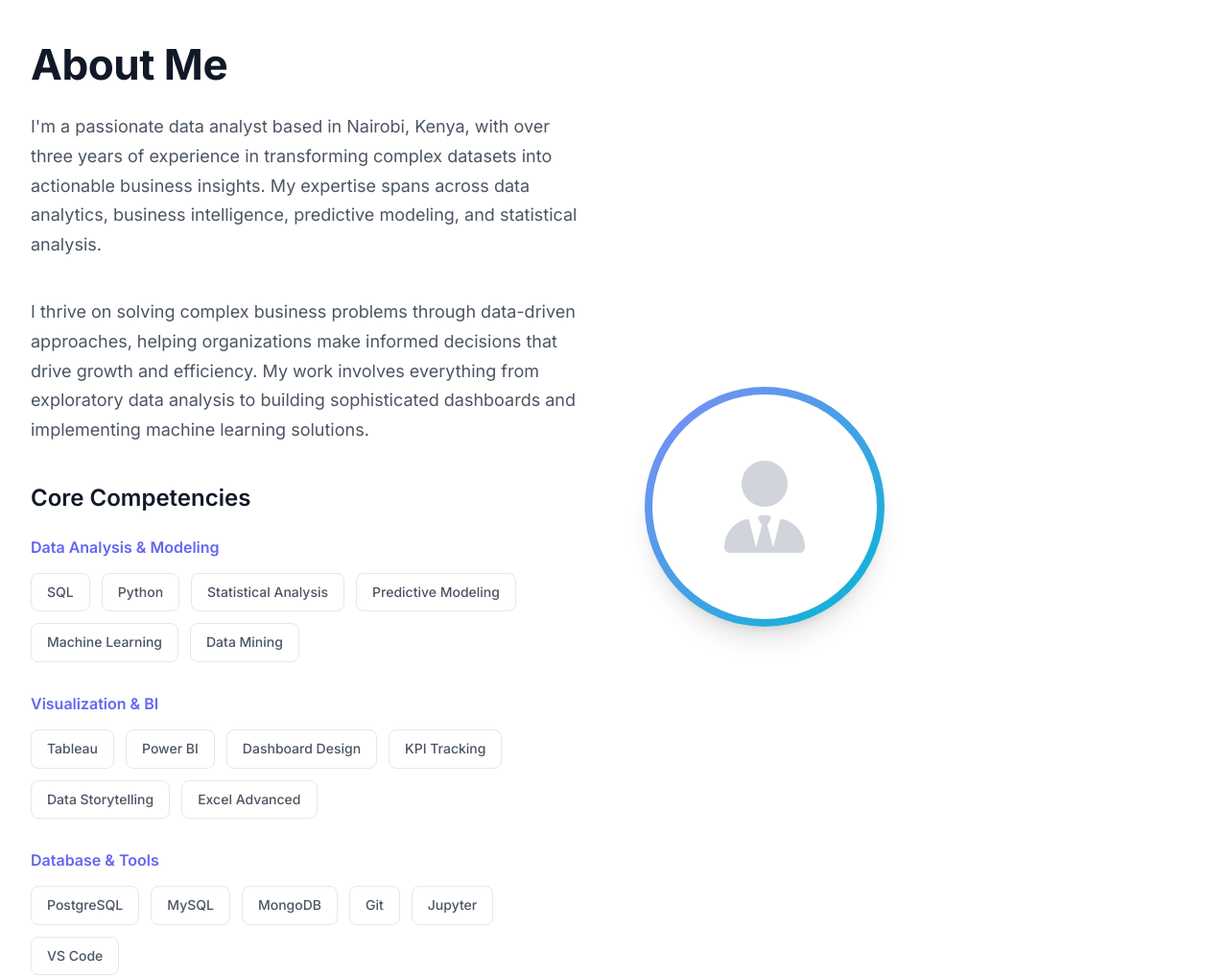
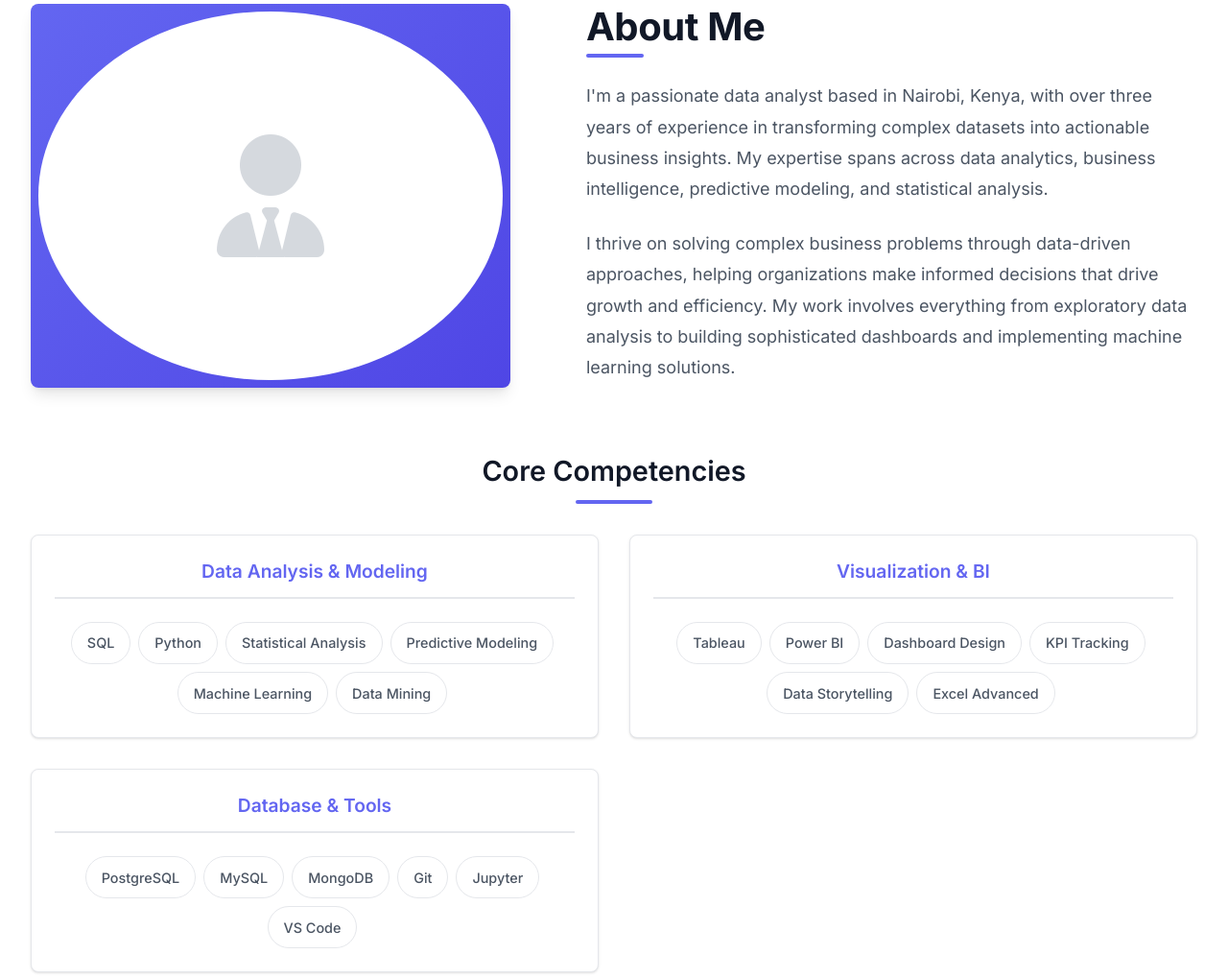
Before and after one commit to kapombe-k/portfolio-template, a plain HTML site: page index.html in a window 1280 px wide. Shown: the part 1936-2955 px from the top of the page at 96% size. Drawn offline with Linux system fonts and the light colour scheme.

Commit message:
fixed image layout and arrangement

```diff
--- a/css/styles.css
+++ b/css/styles.css
@@ -1,4 +1,4 @@
-        /* Modern CSS Reset & Variables */
+/* Modern CSS Reset & Variables */
         :root {
             /* Sophisticated Color Palette */
             --primary: #6366f1;
@@ -476,6 +476,7 @@
         .project-content h3 {
             margin-bottom: 0.75rem;
             color: var(--text-primary);
+            font-size: 1.25rem;
         }
 
         .project-content p {
@@ -505,73 +506,161 @@
             gap: 0.75rem;
         }
 
-        /* About Section */
+        /* About Section - FIXED IMAGE ABOVE COMPETENCIES */
         .about-content {
             display: grid;
-            grid-template-columns: 1fr 1fr;
-            gap: 4rem;
+            grid-template-columns: 1fr 1.2fr;
+            grid-template-rows: auto auto;
+            gap: 3rem;
+            align-items: start;
+        }
+
+        .about-image {
+            grid-column: 1 / 2;
+            grid-row: 1 / 2;
+            position: relative;
+            align-self: start;
+        }
+
+        .about-image .image-placeholder {
+            width: 500px;
+            height: 400px;
+            background: linear-gradient(135deg, var(--primary), var(--primary-dark));
+            border-radius: var(--border-radius);
+            display: flex;
+            justify-content: center;
             align-items: center;
+            color: white;
+            box-shadow: var(--shadow-lg);
+        }
+
+        .about-image .image-placeholder i {
+            font-size: 8rem;
+            opacity: 0.9;
+        }
+
+        .about-text {
+            grid-column: 2 / 3;
+            grid-row: 1 / 2;
+            align-self: start;
         }
 
         .about-text h2 {
             margin-bottom: 1.5rem;
+            font-size: 2.5rem;
+            color: var(--text-primary);
+            position: relative;
+            padding-bottom: 0.5rem;
+        }
+
+        .about-text h2::after {
+            content: '';
+            position: absolute;
+            bottom: 0;
+            left: 0;
+            width: 60px;
+            height: 4px;
+            background: var(--primary);
+            border-radius: 2px;
         }
 
         .about-text > p {
             font-size: 1.125rem;
-            margin-bottom: 2.5rem;
+            margin-bottom: 1.5rem;
+            color: var(--text-secondary);
+            line-height: 1.8;
         }
 
         .skills {
-            margin-top: 2rem;
+            margin-top: 0; /* Remove extra margin so competencies are directly below */
+            grid-column: 1 / -1;
+            grid-row: 2 / 3;
         }
 
         .skills h3 {
-            margin-bottom: 1.5rem;
+            margin-bottom: 2rem;
             color: var(--text-primary);
+            font-size: 1.8rem;
+            text-align: center;
+            position: relative;
+            padding-bottom: 1rem;
+        }
+
+        .skills h3::after {
+            content: '';
+            position: absolute;
+            bottom: 0;
+            left: 50%;
+            transform: translateX(-50%);
+            width: 80px;
+            height: 4px;
+            background: var(--primary);
+            border-radius: 2px;
         }
 
         .skills-categories {
             display: grid;
+            grid-template-columns: repeat(auto-fit, minmax(400px, 1fr));
             gap: 2rem;
         }
 
+        .skill-category {
+            background: var(--surface);
+            padding: 1.5rem;
+            border-radius: var(--border-radius);
+            box-shadow: var(--shadow);
+            transition: var(--transition);
+            border: 1px solid var(--border);
+            flex: 1;
+            max-width: 700px;
+            max-height: 500px;
+            display: flex;
+            flex-direction: column;
+            justify-content: flex-start;
+            overflow: hidden;
+        }
+
+        .skill-category:hover {
+            transform: translateY(-5px);
+            box-shadow: var(--shadow-md);
+        }
+
         .skill-category h4 {
-            margin-bottom: 1rem;
+            margin-bottom: 1.5rem;
             color: var(--primary);
-            font-size: 1rem;
+            font-size: 1.2rem;
+            text-align: center;
+            padding-bottom: 0.8rem;
+            border-bottom: 2px solid var(--border);
         }
 
         .skill-tags {
             display: flex;
             flex-wrap: wrap;
-            gap: 0.75rem;
+            gap: 0.5rem;
+            justify-content: center;
+            margin-top: auto;
+            overflow-y: auto;
+            max-height: 100px;
+            padding-right: 5px;
         }
 
         .skill-tags span {
-            padding: 0.5rem 1rem;
+            padding: 0.6rem 1rem;
             background: var(--background);
             border: 1px solid var(--border);
             color: var(--text-secondary);
-            border-radius: var(--border-radius);
-            font-size: 0.875rem;
+            border-radius: 50px;
+            font-size: 0.9rem;
             font-weight: 500;
             transition: var(--transition);
         }
 
         .skill-tags span:hover {
             border-color: var(--primary);
-            color: var(--primary);
-            transform: translateY(-1px);
-        }
-
-        .about-image .image-placeholder {
-            width: 250px;
-            height: 250px;
-        }
-
-        .about-image .image-placeholder i {
-            font-size: 6rem;
+            background: var(--primary);
+            color: white;
+            transform: translateY(-2px);
         }
 
         /* Contact Section */
@@ -796,15 +885,20 @@
             }
 
             .about-image .image-placeholder {
-                width: 180px;
-                height: 180px;
+                width: 100%;
+                height: 280px;
+                transform: none;
             }
 
             .about-image .image-placeholder i {
-                font-size: 4rem;
+                font-size: 5rem;
             }
 
             .projects-grid {
+                grid-template-columns: 1fr;
+            }
+
+            .skills-categories {
                 grid-template-columns: 1fr;
             }
 
@@ -830,6 +924,14 @@
 
             .hero-buttons {
                 width: 100%;
+            }
+
+            .about-text h2 {
+                font-size: 2rem;
+            }
+
+            .skill-category {
+                padding: 1.2rem;
             }
         }
 
--- a/index.html
+++ b/index.html
@@ -139,11 +139,17 @@
     <section id="about" class="about">
         <div class="container">
             <div class="about-content">
+                <div class="about-image">
+                    <div class="image-placeholder">
+                        <i class="fas fa-user-tie"></i>
+                    </div>
+                </div>
                 <div class="about-text">
                     <h2>About Me</h2>
                     <p>I'm a passionate data analyst based in Nairobi, Kenya, with over three years of experience in transforming complex datasets into actionable business insights. My expertise spans across data analytics, business intelligence, predictive modeling, and statistical analysis.</p>
 
                     <p>I thrive on solving complex business problems through data-driven approaches, helping organizations make informed decisions that drive growth and efficiency. My work involves everything from exploratory data analysis to building sophisticated dashboards and implementing machine learning solutions.</p>
+                </div>
 
                     <div class="skills">
                         <h3>Core Competencies</h3>
@@ -182,11 +188,6 @@
                                 </div>
                             </div>
                         </div>
-                    </div>
-                </div>
-                <div class="about-image">
-                    <div class="image-placeholder">
-                        <i class="fas fa-user-tie"></i>
                     </div>
                 </div>
             </div>
```
Also changed, not shown: 1 other file.
